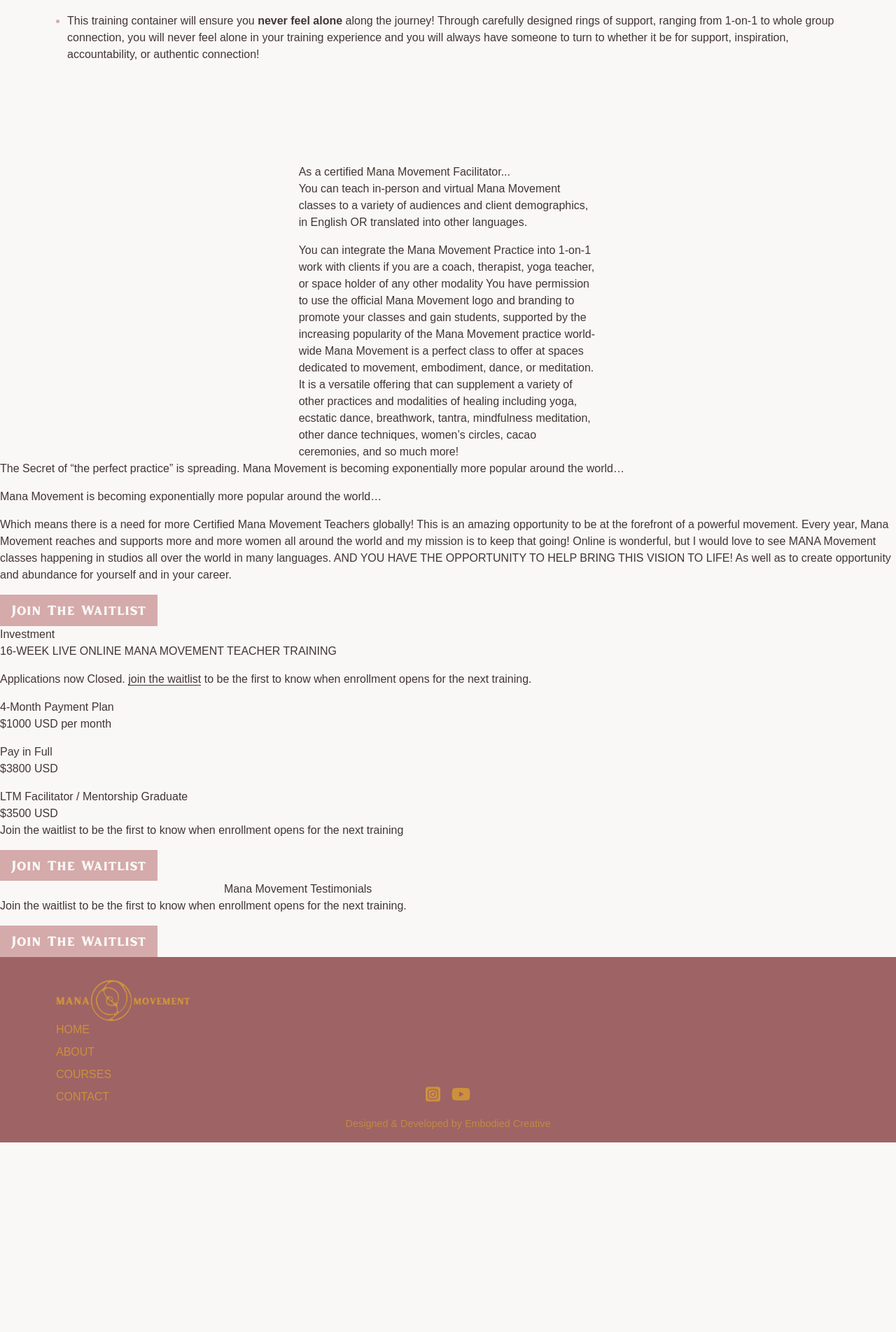
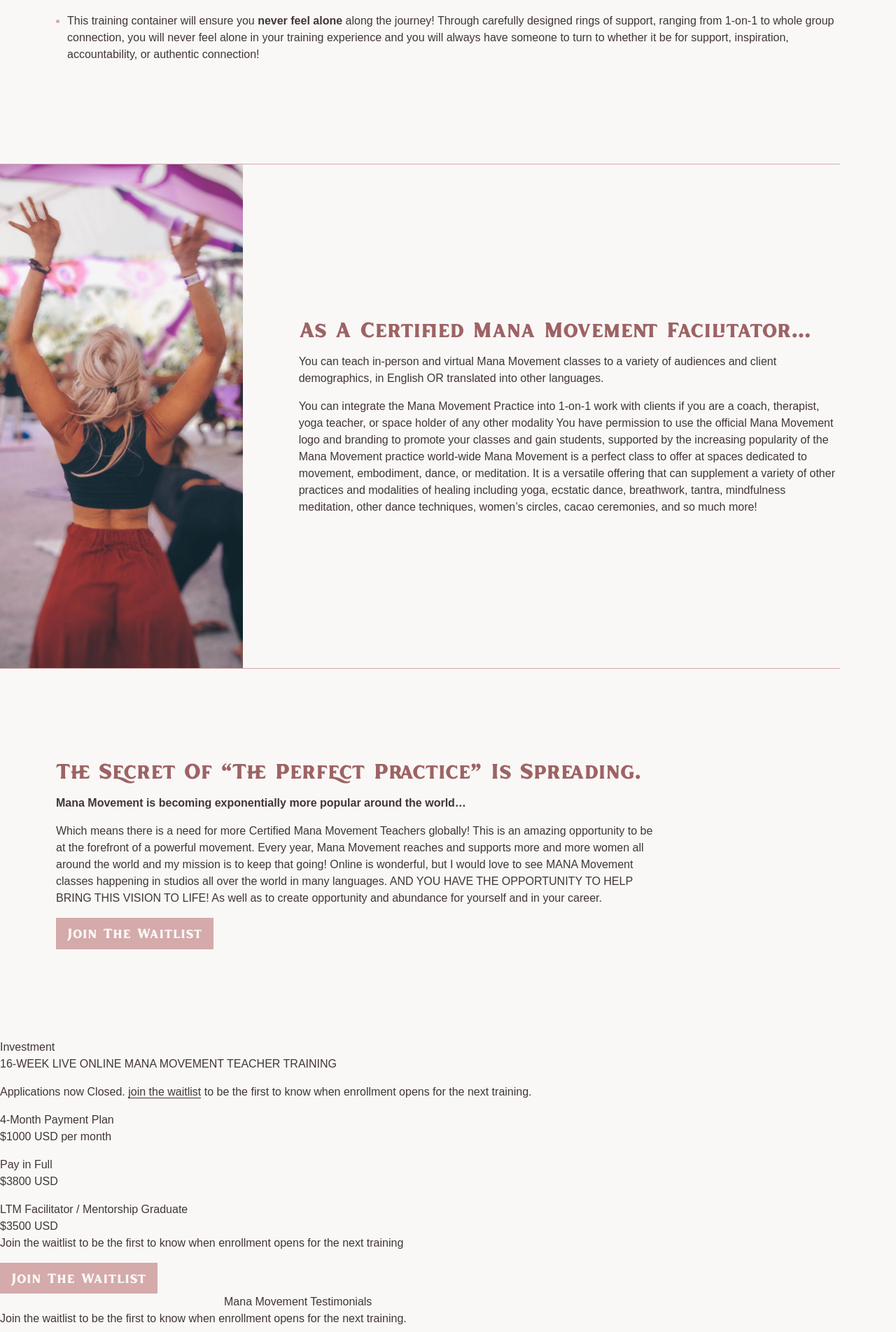
Before and after one commit to brittwoodard/mana-movement, a Jekyll site: the page built from ttc.html, in a window 1280 px wide. Shown: the part 3860-5764 px from the top of the page at 70% size. Built offline with Jekyll 4.4.1, drawn with Linux system fonts in a browser that asks for light colours; nearby versions of some CDN libraries; some web fonts are replaced; before the commit the page ends 5493 px from its top, so only the background shows below that.

Commit message:
styling after

```diff
--- a/assets/css/style.css
+++ b/assets/css/style.css
@@ -974,6 +974,9 @@
 .ml-8 {
   margin-left: 2rem;
 }
+.mr-20 {
+  margin-right: 5rem;
+}
 .block {
   display: block;
 }
@@ -1036,6 +1039,9 @@
 }
 .h-4 {
   height: 1rem;
+}
+.h-\[80vh\] {
+  height: 80vh;
 }
 .max-h-\[80vh\] {
   max-height: 80vh;
@@ -1158,6 +1164,10 @@
 }
 .border {
   border-width: 1px;
+}
+.border-y {
+  border-top-width: 1px;
+  border-bottom-width: 1px;
 }
 .border-b {
   border-bottom-width: 1px;
@@ -1587,6 +1597,9 @@
   .md\:gap-8 {
     gap: 2rem;
   }
+  .md\:gap-20 {
+    gap: 5rem;
+  }
   .md\:bg-\[length\:250px_250px\] {
     background-size: 250px 250px;
   }
--- a/ttc.html
+++ b/ttc.html
@@ -64,8 +64,9 @@
   description_html: |
     <p>You can teach in-person and virtual Mana Movement classes to a variety of audiences and client demographics, in English OR translated into other languages.</p>
     <p>You can integrate the Mana Movement Practice into 1-on-1 work with clients if you are a coach, therapist, yoga teacher, or space holder of any other modality You have permission to use the official Mana Movement logo and branding to promote your classes and gain students, supported by the increasing popularity of the Mana Movement practice world-wide Mana Movement is a perfect class to offer at spaces dedicated to movement, embodiment, dance, or meditation. It is a versatile offering that can supplement a variety of other practices and modalities of healing including yoga, ecstatic dance, breathwork, tantra, mindfulness meditation, other dance techniques, women’s circles, cacao ceremonies, and so much more!</p>
+  featured_image: /uploads/images/manamovement-10.JPG
   truth:
-    heading: The Secret of “the perfect practice” is spreading. Mana Movement is becoming exponentially more popular around the world…
+    heading: The Secret of “the perfect practice” is spreading.
     subheading: Mana Movement is becoming exponentially more popular around the world…
     description_html: |
       <p>Which means there is a need for more Certified Mana Movement Teachers globally! This is an amazing opportunity to be at the forefront of a powerful movement. Every year, Mana Movement reaches and supports more and more women all around the world and my mission is to keep that going! Online is wonderful, but I would love to see MANA Movement classes happening in studios all over the world in many languages. AND YOU HAVE THE OPPORTUNITY TO HELP BRING THIS VISION TO LIFE! As well as to create opportunity and abundance for yourself and in your career.</p>
@@ -182,28 +183,30 @@
 <section>
 
     <!-- Top -->
-    <div class="grid grid-cols-3">
+    <div class="grid grid-cols-3 md:gap-20 mr-20 border-y border-main">
 
         <!-- Left Column -->
-        <div class="bg-image-style h-80vh"></div>
+        <div class="bg-image-style min-h-[80vh]" style="background-image: url('{{ page.after.featured_image }}')"></div>
 
         <!-- Right Column -->
-        <div>
-            <h2>{{ page.after.heading }}</h2>
+        <div class="col-span-2 flex items-center">
+            <div>
+                <h2 class="heading-md text-feature mb-4">{{ page.after.heading }}</h2>
             <div>
                 {{ page.after.description_html }}
+            </div>
             </div>
         </div>
     </div>
 
     <!-- Bottom -->
-    <div>
-        <p>{{ page.after.truth.heading }}</p>
-        <p>{{ page.after.truth.subheading }}</p>
+    <div class="section-padding lg:w-[80%]">
+        <p class="heading-md text-feature">{{ page.after.truth.heading }}</p>
+        <p class="font-bold">{{ page.after.truth.subheading }}</p>
         <div>
             {{ page.after.truth.description_html }}
         </div>
-        <a href="#" class="button">Join the Waitlist</a>
+        {% include button-cta.html %}
     </div>
 </section>
 
```
